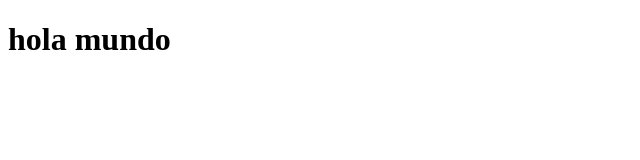
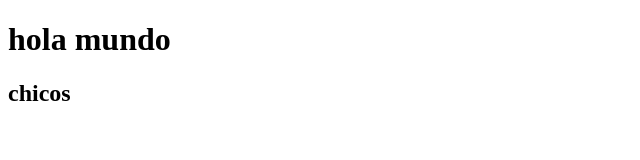
Before and after one commit to jorgelazarte/Proyecto-clinica-com24i, a plain HTML site: page index.html in a window 1280 px wide. Shown: the whole page, without its empty margins (0-640 px from the left). Drawn offline with Linux system fonts and the light colour scheme.

Commit message:
cambiando rama

```diff
--- a/index.html
+++ b/index.html
@@ -8,5 +8,6 @@
   </head>
   <body>
     <h1>hola mundo</h1>
+    <h2>chicos</h2>
   </body>
 </html>
```
